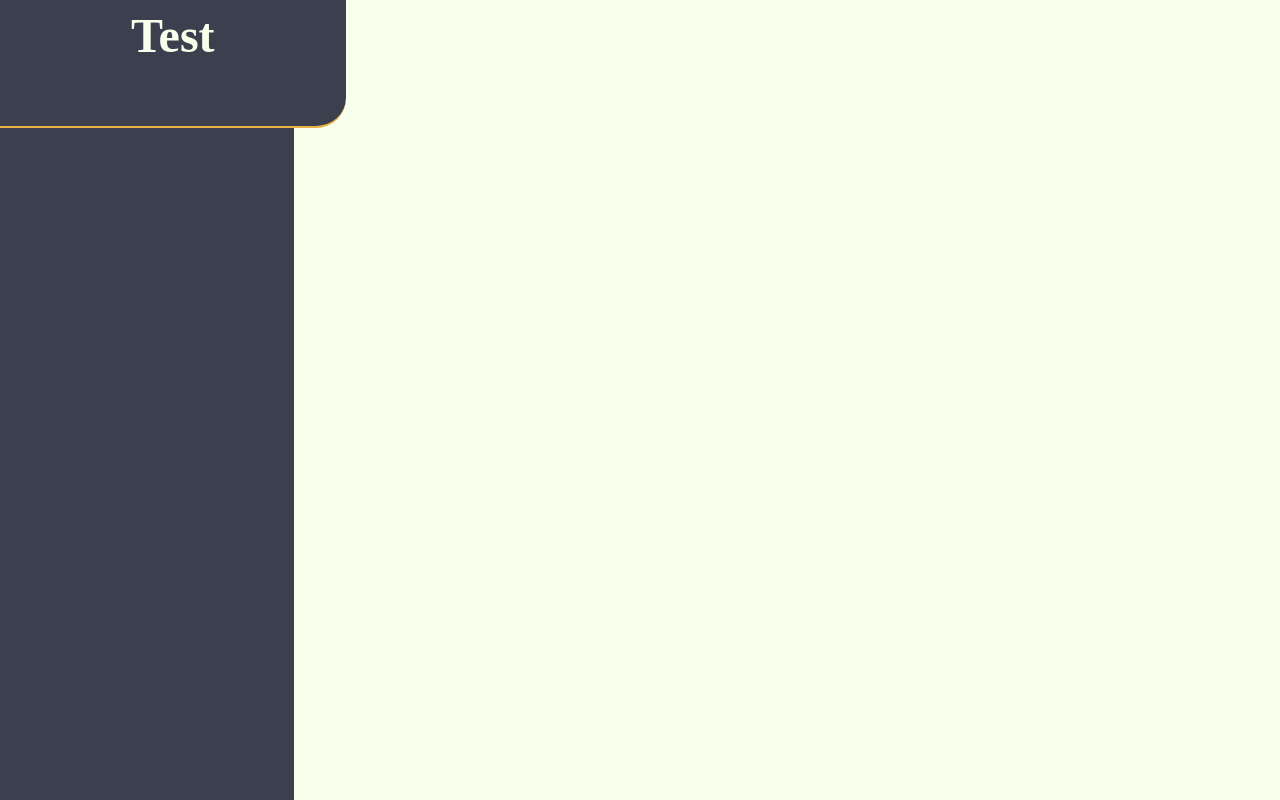
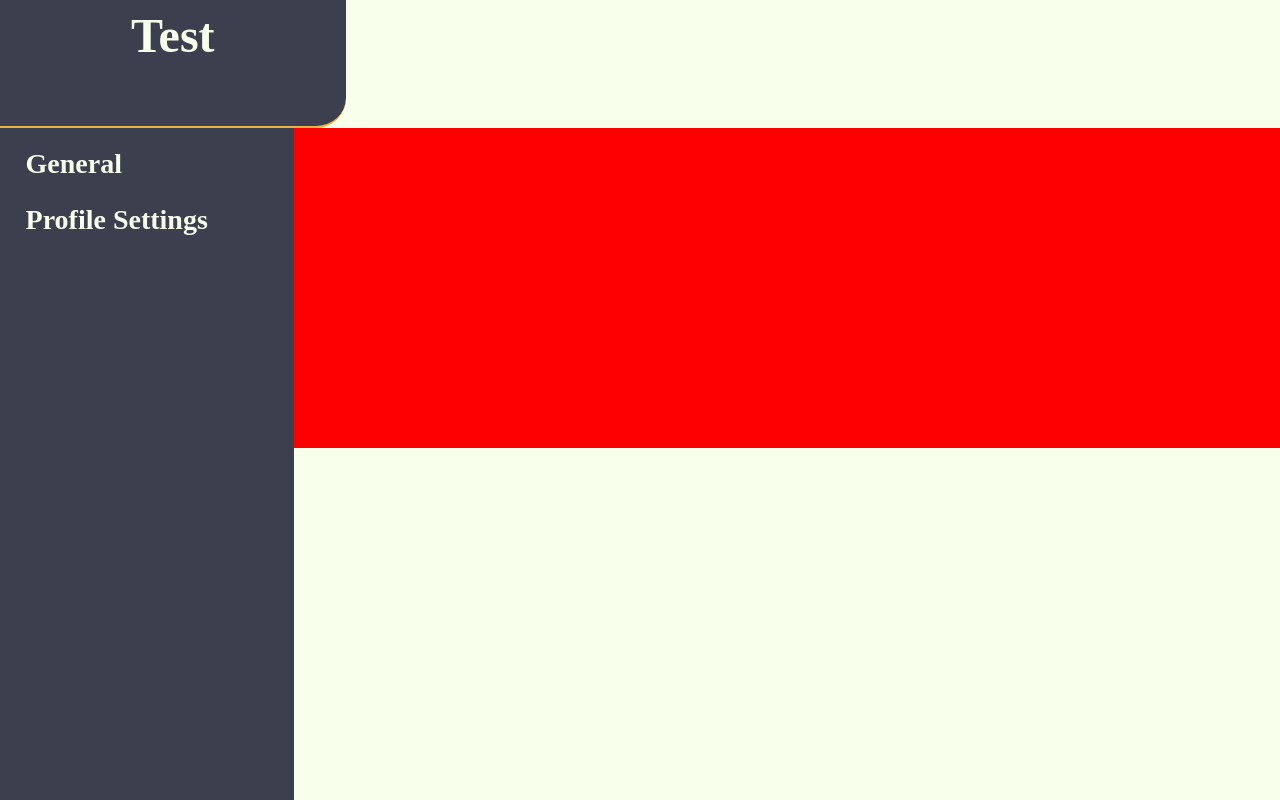
Before and after one commit to ViniDerCoder/The-V-Project-Frontend, a React (Create React App) app: page /settings in a window 1280 px wide. Built offline with nearby package versions, Linux system fonts and the light colour scheme.

Commit message:
Continued Settings Page

```diff
--- a/src/homepage/MenuUserAndButton.tsx
+++ b/src/homepage/MenuUserAndButton.tsx
@@ -38,7 +38,7 @@ function MenuButton(props: MenuButtonInterface){
 
     return (
         <Box className="menu-button-element" sx={{
-            backgroundColor: !props.active ? !props.hover ? props.colorTheme.third : props.colorTheme.fourth : !props.hover ? props.colorTheme.fourth : props.colorTheme.first,
+            backgroundColor: !props.active ? !props.hover ? props.colorTheme.second : props.colorTheme.fourth : !props.hover ? props.colorTheme.fourth : props.colorTheme.first,
             mb: props.margin ? "1.2vh" : undefined
         }}
         ></Box>
--- a/src/settings/Settings.css
+++ b/src/settings/Settings.css
@@ -1,4 +1,4 @@
-.settings-title{
+.settings-title {
     box-sizing: border-box;
     text-align: center;
     position: sticky;
@@ -11,7 +11,7 @@
     border-bottom: 0.3vh solid;
 }
 
-.settings-title-text{
+.settings-title-text {
     position: absolute;
     width: 27vw;
     height: 16vh;
@@ -23,9 +23,26 @@
     line-height: 9vh;
 }
 
-.sidebar-menu{
+.sidebar-menu {
     position: absolute;
     width: 23vw;
     height: 84vh;
     top: 16vh;
 }
+
+.sidebar-menu-selction-field {
+    position: absolute;
+    width: 19vw;
+    height: 7vh;
+    left: 2vw;
+
+    font-family: 'Noto Sans SC';
+    font-style: normal;
+    font-weight: 700;
+    font-size: 3.5vh;
+    line-height: 5vh;
+    display: flex;
+    align-items: center;
+
+    border-bottom: 0.001vh solid;
+}
--- a/src/settings/Settings.tsx
+++ b/src/settings/Settings.tsx
@@ -1,18 +1,35 @@
-import { Box } from "@mui/material"
+import { Box, Typography } from "@mui/material"
 import { ColorThemeInterface } from "../App"
 import './Settings.css'
+import General from './pages/General'
+import Profile_Settings from "./pages/Profile_Settings"
+import { useState } from "react"
+
+const SettingPages = [
+    {title: "General", component: General, unsavedChanges: false},
+    {title: "Profile Settings", component: Profile_Settings, unsavedChanges: false}
+]
 
 interface Props {
     colorTheme: ColorThemeInterface
 }
 
 export default function Settings(props: Props) {
+    const [activePage = SettingPages.length, setActivePage] = useState(1)
+
+    const options = SettingPages.map((key, value) => {
+        return(<Box className='sidebar-menu-selction-field' onClick={() => setActivePage(SettingPages.indexOf(key))} sx={{color: props.colorTheme.fourth, borderBottomColor: props.colorTheme.first, top: `${7*SettingPages.indexOf(key)+1}vh`}}>{key.title}</Box>)
+    })
+
     return(
         <Box sx={{height: "100vh", backgroundColor: props.colorTheme.fourth}}>
             <Box className='settings-title' sx={{backgroundColor: props.colorTheme.first, borderBottomColor: props.colorTheme.second}}>
                 <Box className='settings-title-text' sx={{color: props.colorTheme.fourth}}>Test</Box>
             </Box>
-            <Box className='sidebar-menu' sx={{backgroundColor: props.colorTheme.first}}></Box>
+            {SettingPages[activePage].component()}
+            <Box className='sidebar-menu' sx={{backgroundColor: props.colorTheme.first}}>
+                {options}
+            </Box>
         </Box>
     )
 }
--- a/src/settings/pages/General.tsx
+++ b/src/settings/pages/General.tsx
@@ -1 +1,7 @@
-export {}
+import { Box } from "@mui/material";
+
+export default function General() {
+    return(
+        <Box sx={{backgroundColor: "blue", height: "40vh", position: "centered", width: "40vw", left:"50vw"}}></Box>
+    )
+}
--- a/src/settings/pages/Profile_Settings.tsx
+++ b/src/settings/pages/Profile_Settings.tsx
@@ -1 +1,7 @@
-export {}
+import { Box } from "@mui/material";
+
+export default function General() {
+    return(
+        <Box sx={{backgroundColor: "red", height: "40vh"}}></Box>
+    )
+}
```
